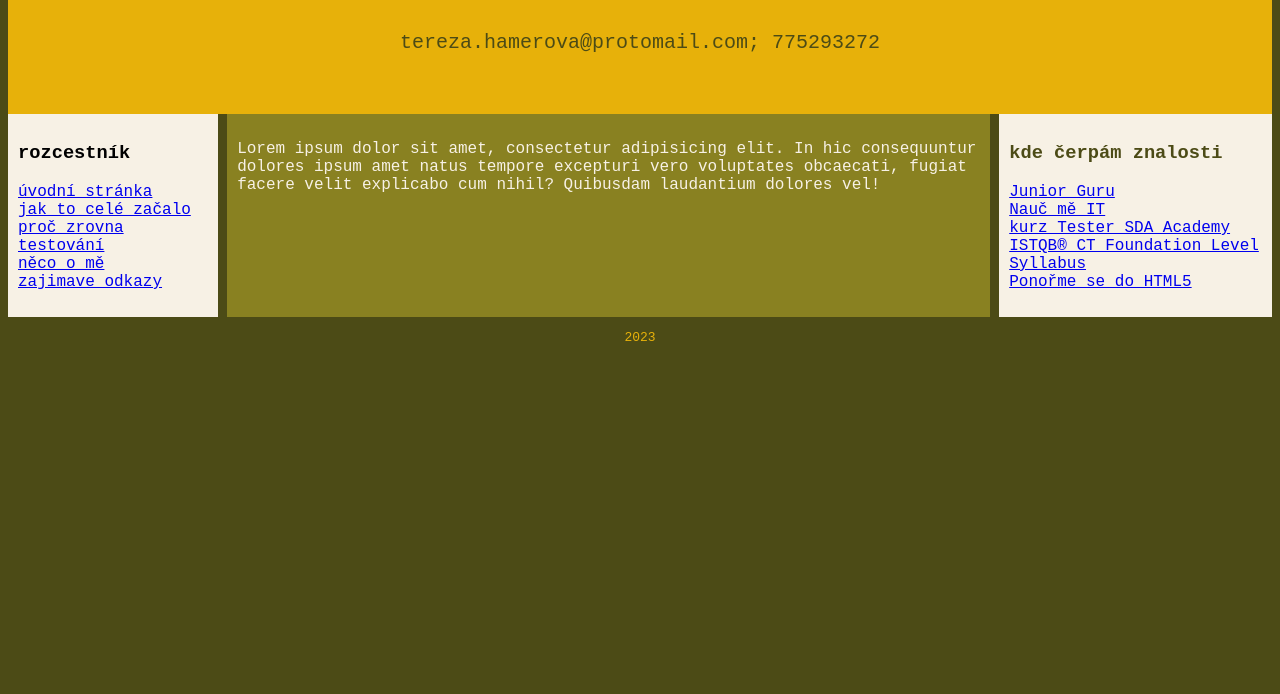
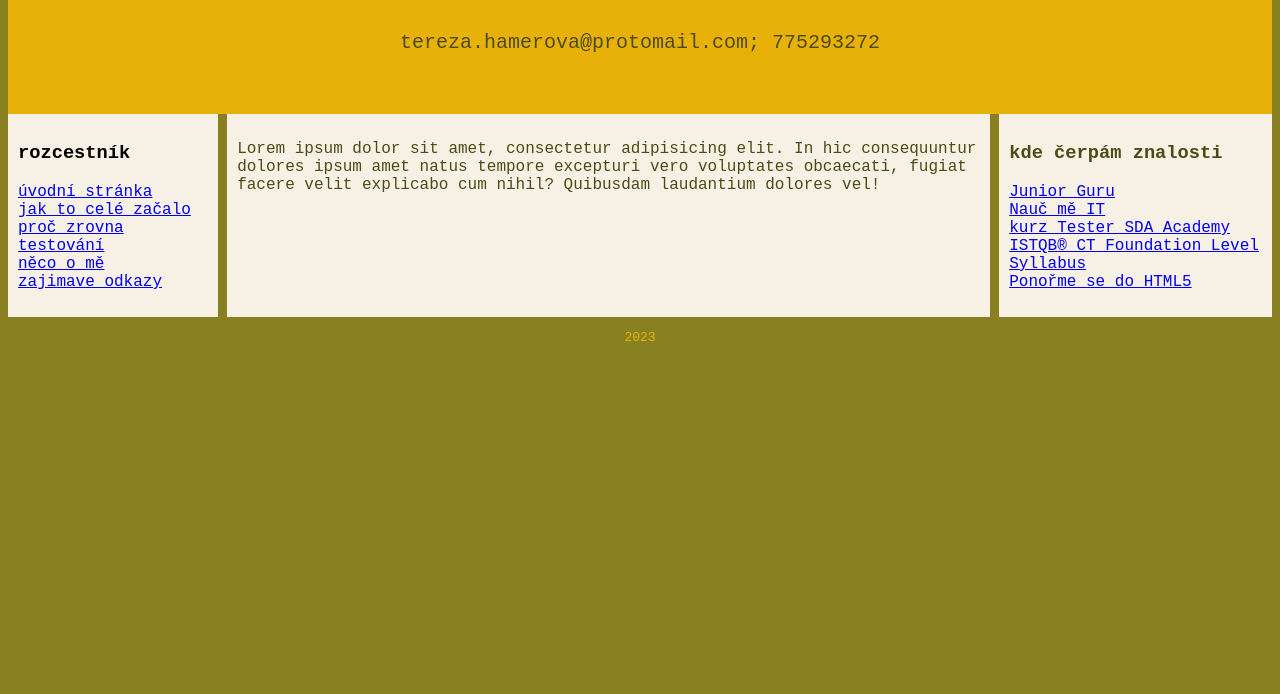
Before and after one commit to TerezaHamerova/webovky-Terez, a plain HTML site: page index.html in a window 1280 px wide. Shown: the part 106-800 px from the top of the page. Drawn offline with Linux system fonts and the light colour scheme.

Commit message:
změna barvy pozadní a text v styles.html - article

```diff
--- a/styles.css
+++ b/styles.css
@@ -1,5 +1,5 @@
 body {
-    background-color: #4C4B16;
+    background-color:  #898121;
     font-family:monospace
     }
 
@@ -37,8 +37,8 @@ body {
 
  article {
     width: 95%;
-    background-color: #898121;
-    color: #F7F1E5;
+    background-color:#F7F1E5;
+    color: #4C4B16;
     font-size: 16px;
     padding: 10px;
  }
```
